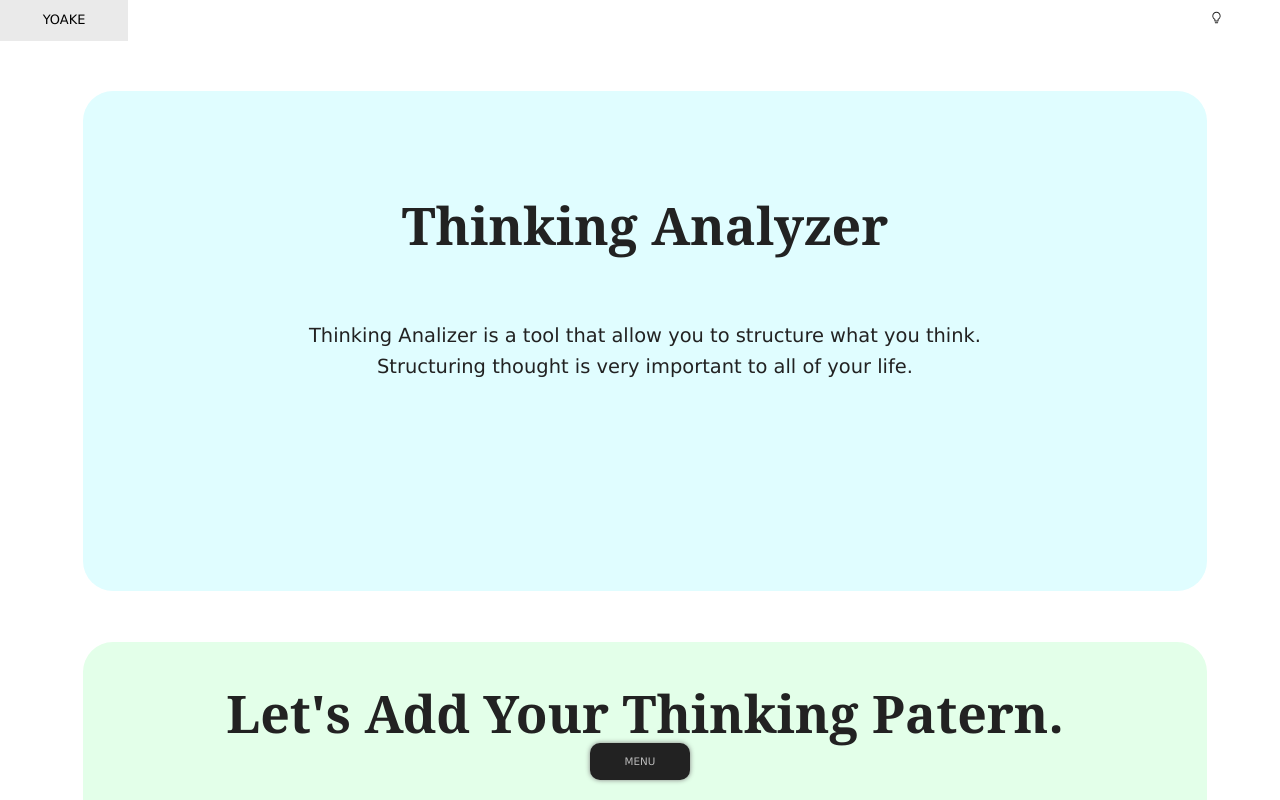
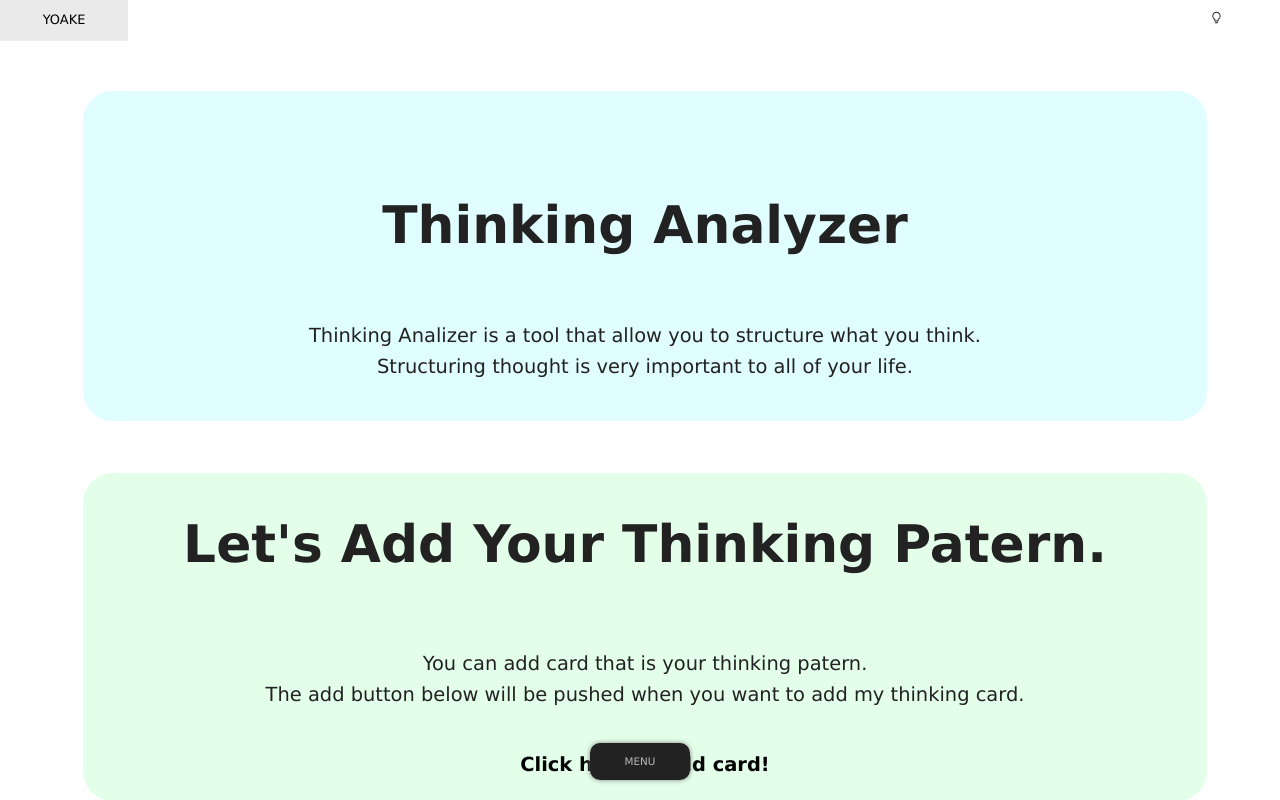
Before and after one commit to sanflog/yoakeNext, a Next.js app: page /thinkingAnalyzer/thinkingAnalyzer in a window 1280 px wide. Shown: the top 800 px of the page. Built offline with nearby package versions, Linux system fonts and the light colour scheme.

Commit message:
little_change

```diff
--- a/components/layout.module.css
+++ b/components/layout.module.css
@@ -1,5 +1,6 @@
 .container {
 	max-width: 90%;
+	min-height: 100vh;
 	padding: 0 1rem;
 	margin: 3rem auto 6rem;
 }
--- a/pages/thinkingAnalyzer/thinkingAnalyzer.jsx
+++ b/pages/thinkingAnalyzer/thinkingAnalyzer.jsx
@@ -211,7 +211,6 @@ export default function ThinkingAnalyzer({allPostsData}) {
 				`}>
 					<h2 className={`
 						${utilStyles.bigHeader}
-						${utilStyles.headerFont}
 					`}>
 						Thinking Analyzer
 					</h2>
@@ -224,7 +223,6 @@ export default function ThinkingAnalyzer({allPostsData}) {
 				<div className={utilStyles.mainArticle}>
 					<h3 className={`
 						${utilStyles.bigHeader}
-						${utilStyles.headerFont}
 					`}>
 						Let's Add Your Thinking Patern.
 					</h3>
--- a/styles/utils.module.css
+++ b/styles/utils.module.css
@@ -47,7 +47,7 @@
 	margin: 5px;
 	padding: 20px;
 	width: 100%;
-	min-height: 500px;
+	min-height: 300px;
 	border-radius: 30px;
 }
 
```
